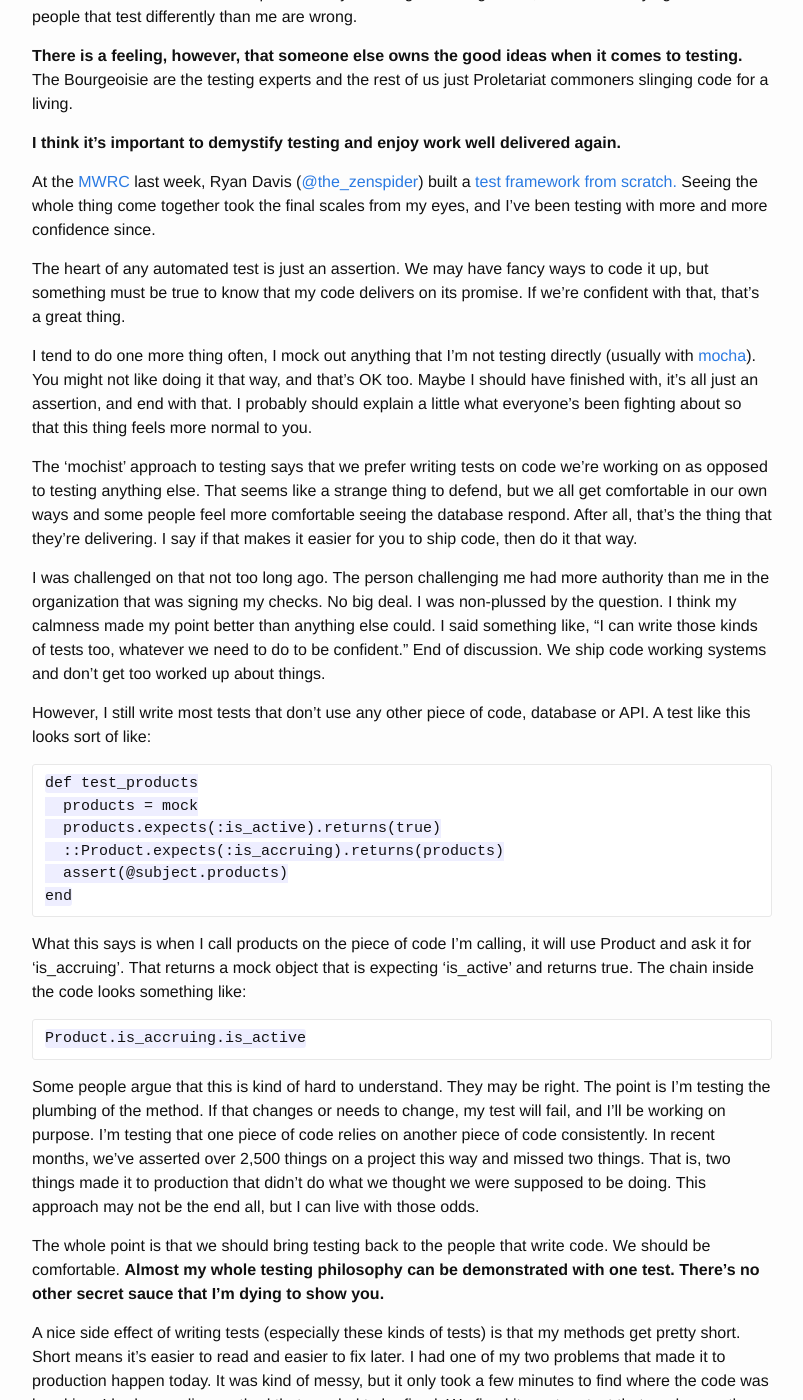
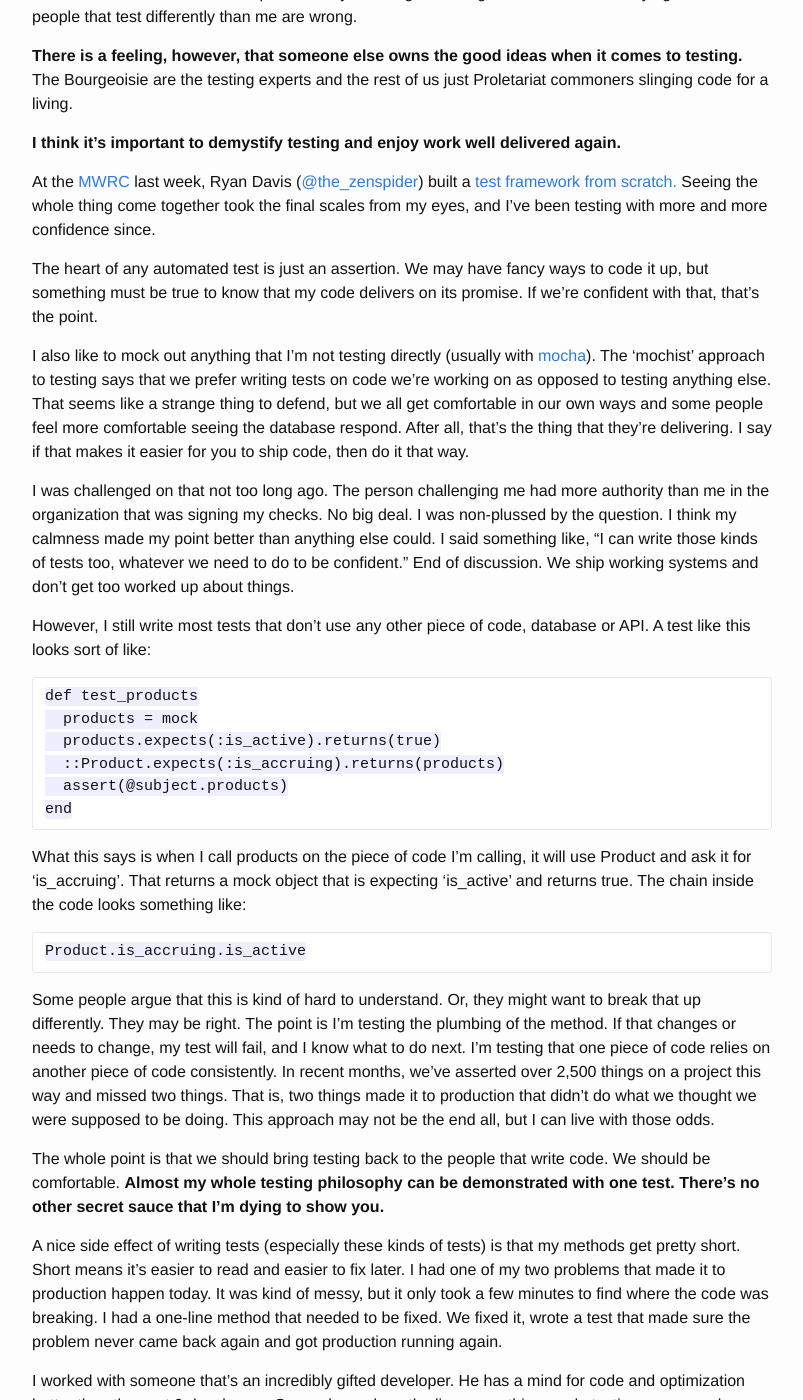
Before and after one commit to davidrichards/davidrichards.github.io, a Jekyll site: the page built from _posts/2016-3-30-test-power-to-the-people.markdown, in a window 1280 px wide and 1400 px high, scrolled down 1263 px. Shown: the whole window, without its empty margins (238-1041 px from the left). Built offline with Jekyll 4.4.1, drawn with Linux system fonts in a browser that asks for light colours; some of the changed text lies outside the part shown.

Commit message:
Ts and Is

```diff
--- a/_posts/2016-3-30-test-power-to-the-people.markdown
+++ b/_posts/2016-3-30-test-power-to-the-people.markdown
@@ -33,13 +33,11 @@ It's kind of fun to hear someone passionately teaching how things work, and I'm
 
 At the [MWRC](http://mtnwestrubyconf.org/) last week, Ryan Davis ([@the_zenspider](https://twitter.com/the_zenspider)) built a [test framework from scratch.](http://www.zenspider.com/presentations/2016-mwrc.html)  Seeing the whole thing come together took the final scales from my eyes, and I've been testing with more and more confidence since.
 
-The heart of any automated test is just an assertion.  We may have fancy ways to code it up, but something must be true to know that my code delivers on its promise.  If we're confident with that, that's a great thing.
+The heart of any automated test is just an assertion.  We may have fancy ways to code it up, but something must be true to know that my code delivers on its promise.  If we're confident with that, that's the point.
 
-I tend to do one more thing often, I mock out anything that I'm not testing directly (usually with [mocha](http://gofreerange.com/mocha/docs/)).  You might not like doing it that way, and that's OK too.  Maybe I should have finished with, it's all just an assertion, and end with that.  I probably should explain a little what everyone's been fighting about so that this thing feels more normal to you.
+I also like to mock out anything that I'm not testing directly (usually with [mocha](http://gofreerange.com/mocha/docs/)).  The 'mochist' approach to testing says that we prefer writing tests on code we're working on as opposed to testing anything else.  That seems like a strange thing to defend, but we all get comfortable in our own ways and some people feel more comfortable seeing the database respond.  After all, that's the thing that they're delivering.  I say if that makes it easier for you to ship code, then do it that way.
 
-The 'mochist' approach to testing says that we prefer writing tests on code we're working on as opposed to testing anything else.  That seems like a strange thing to defend, but we all get comfortable in our own ways and some people feel more comfortable seeing the database respond.  After all, that's the thing that they're delivering.  I say if that makes it easier for you to ship code, then do it that way.
-
-I was challenged on that not too long ago.  The person challenging me had more authority than me in the organization that was signing my checks.  No big deal.  I was non-plussed by the question. I think my calmness made my point better than anything else could.  I said something like, "I can write those kinds of tests too, whatever we need to do to be confident."  End of discussion.  We ship code working systems and don't get too worked up about things.
+I was challenged on that not too long ago.  The person challenging me had more authority than me in the organization that was signing my checks.  No big deal.  I was non-plussed by the question. I think my calmness made my point better than anything else could.  I said something like, "I can write those kinds of tests too, whatever we need to do to be confident."  End of discussion.  We ship working systems and don't get too worked up about things.
 
 However, I still write most tests that don't use any other piece of code, database or API.  A test like this looks sort of like:
 
@@ -54,12 +52,14 @@ What this says is when I call products on the piece of code I'm calling, it will
 
     Product.is_accruing.is_active
 
-Some people argue that this is kind of hard to understand.  They may be right.  The point is I'm testing the plumbing of the method.  If that changes or needs to change, my test will fail, and I'll be working on purpose.  I'm testing that one piece of code relies on another piece of code consistently.  In recent months, we've asserted over 2,500 things on a project this way and missed two things.  That is, two things made it to production that didn't do what we thought we were supposed to be doing.  This approach may not be the end all, but I can live with those odds.
+Some people argue that this is kind of hard to understand.  Or, they might want to break that up differently.  They may be right.  The point is I'm testing the plumbing of the method.  If that changes or needs to change, my test will fail, and I know what to do next.  I'm testing that one piece of code relies on another piece of code consistently.  In recent months, we've asserted over 2,500 things on a project this way and missed two things.  That is, two things made it to production that didn't do what we thought we were supposed to be doing.  This approach may not be the end all, but I can live with those odds.
 
 The whole point is that we should bring testing back to the people that write code.  We should be comfortable.  **Almost my whole testing philosophy can be demonstrated with one test.  There's no other secret sauce that I'm dying to show you.**
 
 A nice side effect of writing tests (especially these kinds of tests) is that my methods get pretty short.  Short means it's easier to read and easier to fix later.  I had one of my two problems that made it to production happen today.  It was kind of messy, but it only took a few minutes to find where the code was breaking.  I had a one-line method that needed to be fixed.  We fixed it, wrote a test that made sure the problem never came back again and got production running again.
 
-I worked with someone that's an incredibly gifted developer.  He has a mind for code and optimization better than the next 9 developers.  Somewhere along the line, something made testing seem overly complicated for him.  We paired for a few hours and he was testing like a pro.  He and I and one other person are head-to-head this month on the number of commits we've moved into production.  Together we have about 250 commits for the month.  We like to commit code every time we deliver one thing well.  That means our product does about 250 new things well this month.  That's a pretty good velocity for any three people.  It all works well because the style of delivering working systems that I'm talking about actually works for real problems.
+I worked with someone that's an incredibly gifted developer.  He has a mind for code and optimization better than the next 9 developers.  Somewhere along the line, something made testing seem overly complicated for him.  We paired for a few hours and he was testing like a pro.
+
+He and I and one other person are head-to-head this month on the number of commits we've moved into production.  Together we have about 250 commits for the month.  We like to commit code every time we deliver one thing well.  That means our product does about 250 new things well this month.  That's a pretty good velocity for any three people.  It all works well because the style of delivering working systems that I'm talking about actually works for real problems.
 
 Anyway, I probably shouldn't try and convince anyone that they should code like me.  Just do what you do so that you can be a confident coder.  Make sure some things happen because you meant them to happen.  Use mocks if they help you get things into production faster.  Enjoy being a creative human.
```
Also changed, not shown: other parts of _posts/2016-3-30-test-power-to-the-people.markdown (+1 -1 lines).
